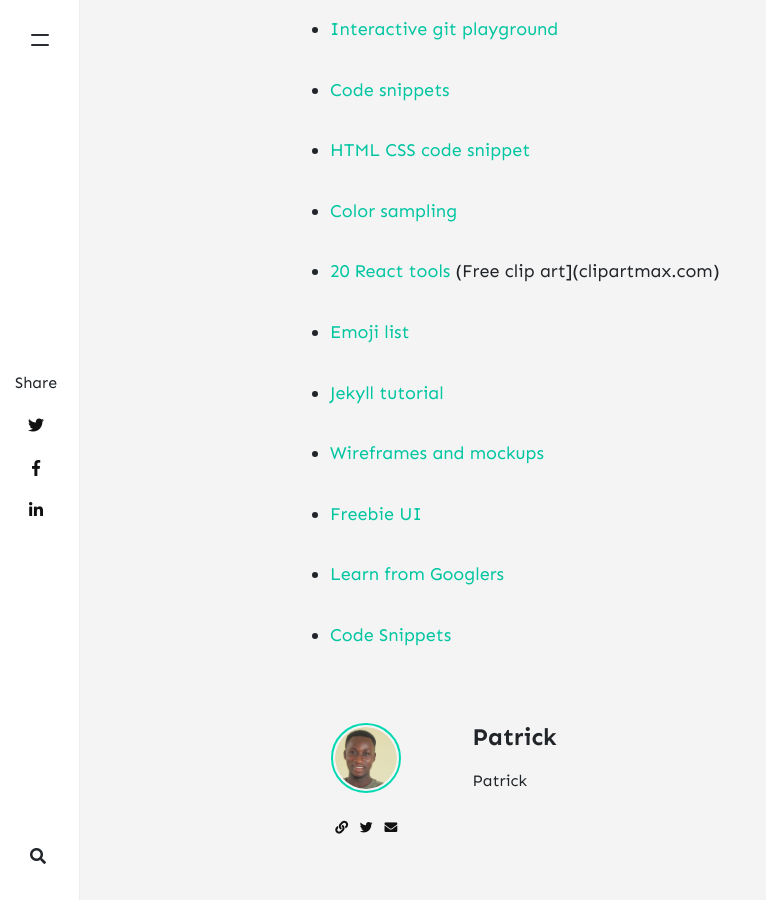
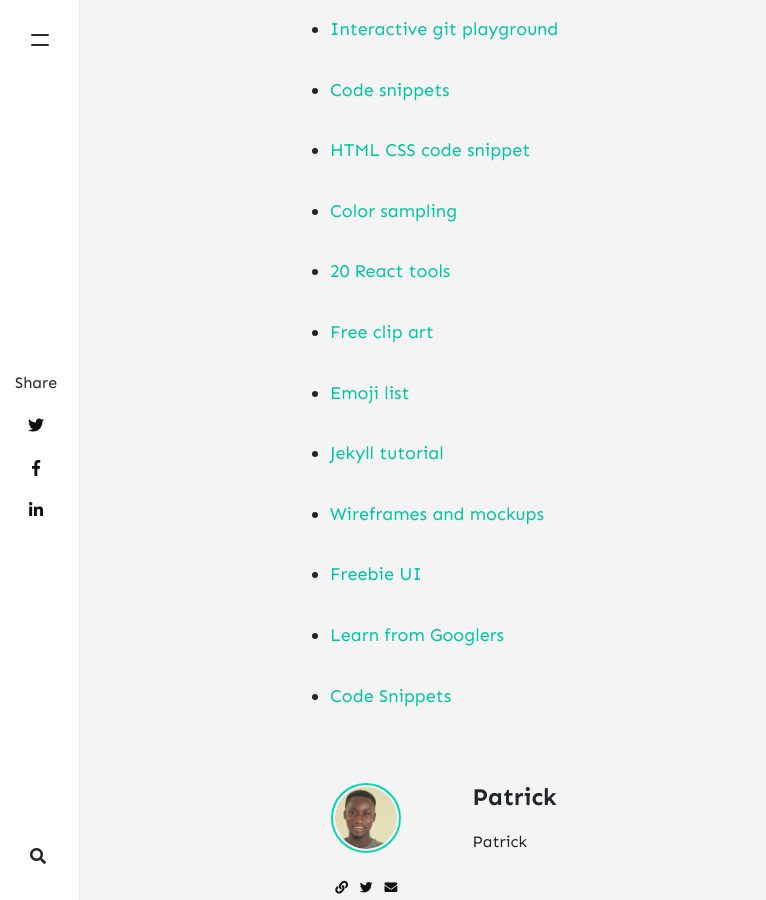
Before and after one commit to Dev-Path/briefcase, a Jekyll site: the page built from _posts/2021-09-03-devlinks.md, in a window 1280 px wide and 900 px high, scrolled down 11834 px. Shown: the whole window, without its empty margins (0-766 px from the left). Built offline with Jekyll 4.4.1, drawn with Linux system fonts in a browser that asks for light colours; nearby versions of some CDN libraries; comment, search, counter and statistics services are not loaded.

Commit message:
update content

```diff
--- a/_posts/2021-09-03-devlinks.md
+++ b/_posts/2021-09-03-devlinks.md
@@ -375,7 +375,8 @@ Frontend Mentor
 * [Color sampling](leonardocolor.io)
 
 * [20 React tools](https://dev.to/thisishariharen/20-react-tools-to-help-you-become-a-more-productive-programmer-5do5)
-(Free clip art](clipartmax.com)
+
+* [Free clip art](clipartmax.com)
 
 * [Emoji list](https://gist.github.com)
 
```
